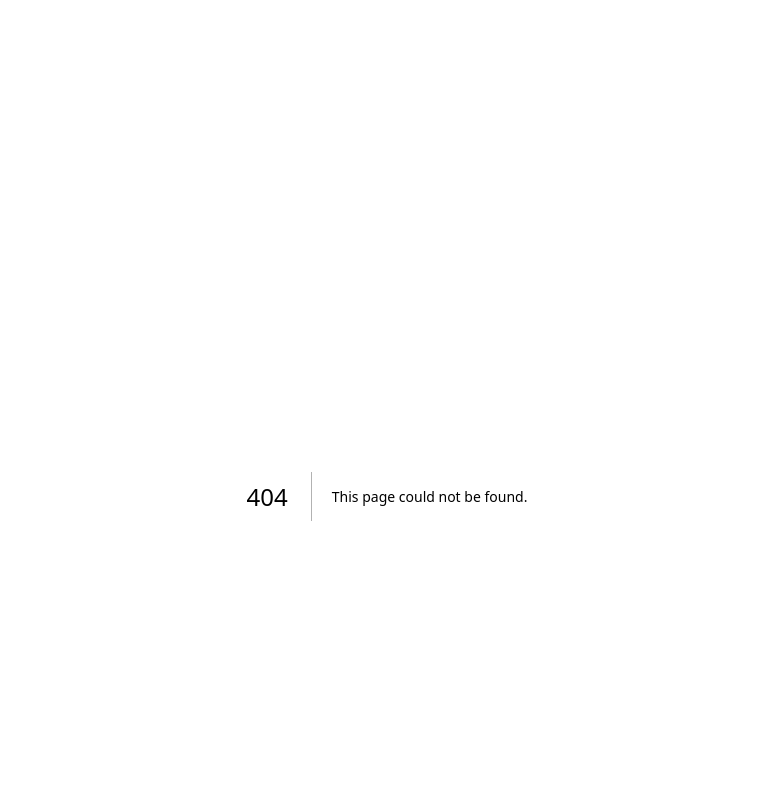
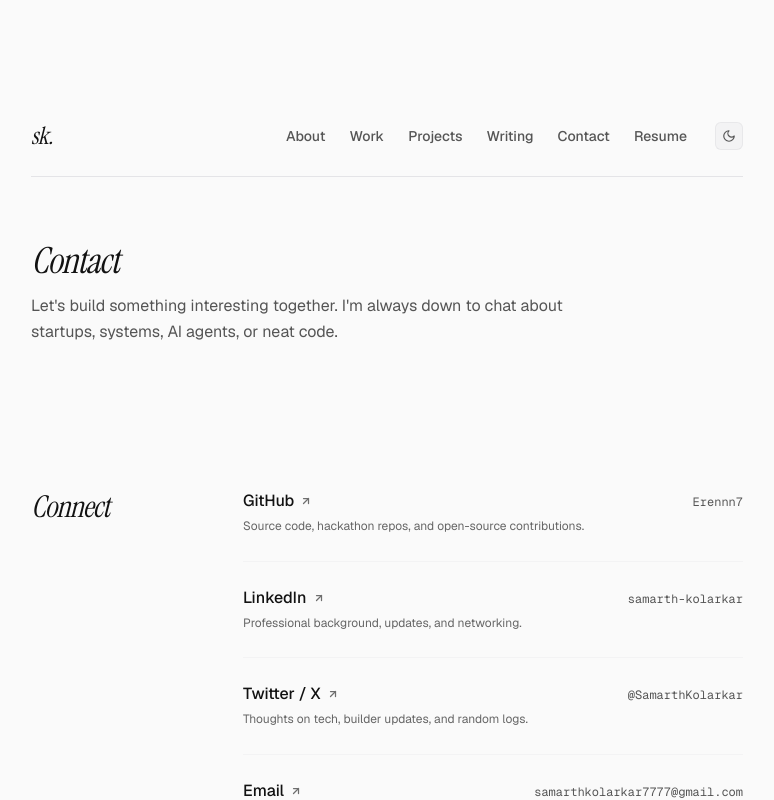
Before and after one commit to Erennn7/portfolio, a Next.js app: page /contact in a window 1280 px wide. Before the commit this address had no page. Shown: the top 800 px of the page, without its empty margins (253-1027 px from the left). Built offline with nearby package versions, Linux system fonts and the light colour scheme.

Commit message:
feat: added separate contact page

```diff
--- a/app/components.tsx
+++ b/app/components.tsx
@@ -40,7 +40,7 @@ export function Navbar() {
     { label: "Work", href: "/work" },
     { label: "Projects", href: "/projects" },
     { label: "Writing", href: "/writing" },
-    { label: "Contact", href: "/#contact" },
+    { label: "Contact", href: "/contact" },
     { label: "Resume", href: "/samarths-resume-26.pdf", external: true },
   ];
 
--- /dev/null
+++ b/app/contact/page.tsx
@@ -0,0 +1,105 @@
+import { Navbar, Section } from "../components";
+
+export const metadata = {
+  title: "Contact — Samarth Kolarkar",
+  description: "Get in touch with Samarth Kolarkar. Open to startups, collaborations, and interesting conversations.",
+};
+
+export default function ContactPage() {
+  const socialLinks = [
+    {
+      label: "GitHub",
+      href: "https://github.com/Erennn7/",
+      id: "contact-github",
+      username: "Erennn7",
+      description: "Source code, hackathon repos, and open-source contributions.",
+    },
+    {
+      label: "LinkedIn",
+      href: "https://www.linkedin.com/in/samarth-kolarkar/",
+      id: "contact-linkedin",
+      username: "samarth-kolarkar",
+      description: "Professional background, updates, and networking.",
+    },
+    {
+      label: "Twitter / X",
+      href: "https://x.com/SamarthKolarkar",
+      id: "contact-twitter",
+      username: "@SamarthKolarkar",
+      description: "Thoughts on tech, builder updates, and random logs.",
+    },
+    {
+      label: "Email",
+      href: "mailto:samarthkolarkar7777@gmail.com",
+      id: "contact-email",
+      username: "samarthkolarkar7777@gmail.com",
+      description: "Direct inquiries for consulting, projects, or just chatting.",
+    },
+  ];
+
+  return (
+    <>
+      <Navbar />
+
+      <main className="flex-1 flex flex-col min-h-[50vh] gap-y-16">
+        {/* Page Header */}
+        <div className="mb-8 animate-fade-in delay-75">
+          <h1 className="font-serif italic text-3xl md:text-4xl text-foreground font-normal tracking-tight mb-3">
+            Contact
+          </h1>
+          <p className="text-secondary text-sm md:text-base max-w-[580px] leading-relaxed">
+            Let&apos;s build something interesting together. I&apos;m always down to chat about startups, systems, AI agents, or neat code.
+          </p>
+        </div>
+
+        <Section id="connect" title="Connect" delayClass="delay-150">
+          <div className="flex flex-col gap-y-6 w-full">
+            {socialLinks.map((social) => (
+              <div key={social.label} className="group border-b border-border-custom/30 pb-6 last:border-b-0">
+                <a
+                  href={social.href}
+                  id={social.id}
+                  target={social.href.startsWith("mailto:") ? undefined : "_blank"}
+                  rel={social.href.startsWith("mailto:") ? undefined : "noopener noreferrer"}
+                  className="flex flex-col sm:flex-row sm:items-baseline sm:justify-between gap-y-1.5 focus-visible:outline-none focus-visible:ring-1 focus-visible:ring-foreground/50 rounded"
+                >
+                  <div className="flex flex-col gap-y-1">
+                    <span className="text-foreground text-base font-medium group-hover:text-white transition-colors flex items-center gap-1.5 w-fit link-underline">
+                      {social.label}
+                      <svg
+                        xmlns="http://www.w3.org/2000/svg"
+                        width="12"
+                        height="12"
+                        viewBox="0 0 24 24"
+                        fill="none"
+                        stroke="currentColor"
+                        strokeWidth="2.5"
+                        strokeLinecap="round"
+                        strokeLinejoin="round"
+                        className="opacity-60 group-hover:opacity-100 group-hover:translate-x-0.5 group-hover:-translate-y-0.5 transition-all duration-200"
+                      >
+                        <path d="M7 7h10v10" />
+                        <path d="M7 17 17 7" />
+                      </svg>
+                    </span>
+                    <span className="text-xs text-secondary/90 leading-relaxed max-w-[450px]">
+                      {social.description}
+                    </span>
+                  </div>
+                  <span className="font-mono text-xs text-secondary group-hover:text-foreground transition-colors sm:text-right">
+                    {social.username}
+                  </span>
+                </a>
+              </div>
+            ))}
+          </div>
+        </Section>
+      </main>
+
+      <footer className="w-full flex flex-col sm:flex-row gap-y-2 justify-between items-center mt-24 pt-8 border-t border-border-custom/40 text-xs text-secondary font-mono animate-fade-in delay-300">
+        <span>© {new Date().getFullYear()} Samarth Kolarkar</span>
+        <span>Solapur, India</span>
+      </footer>
+    </>
+  );
+}
```
